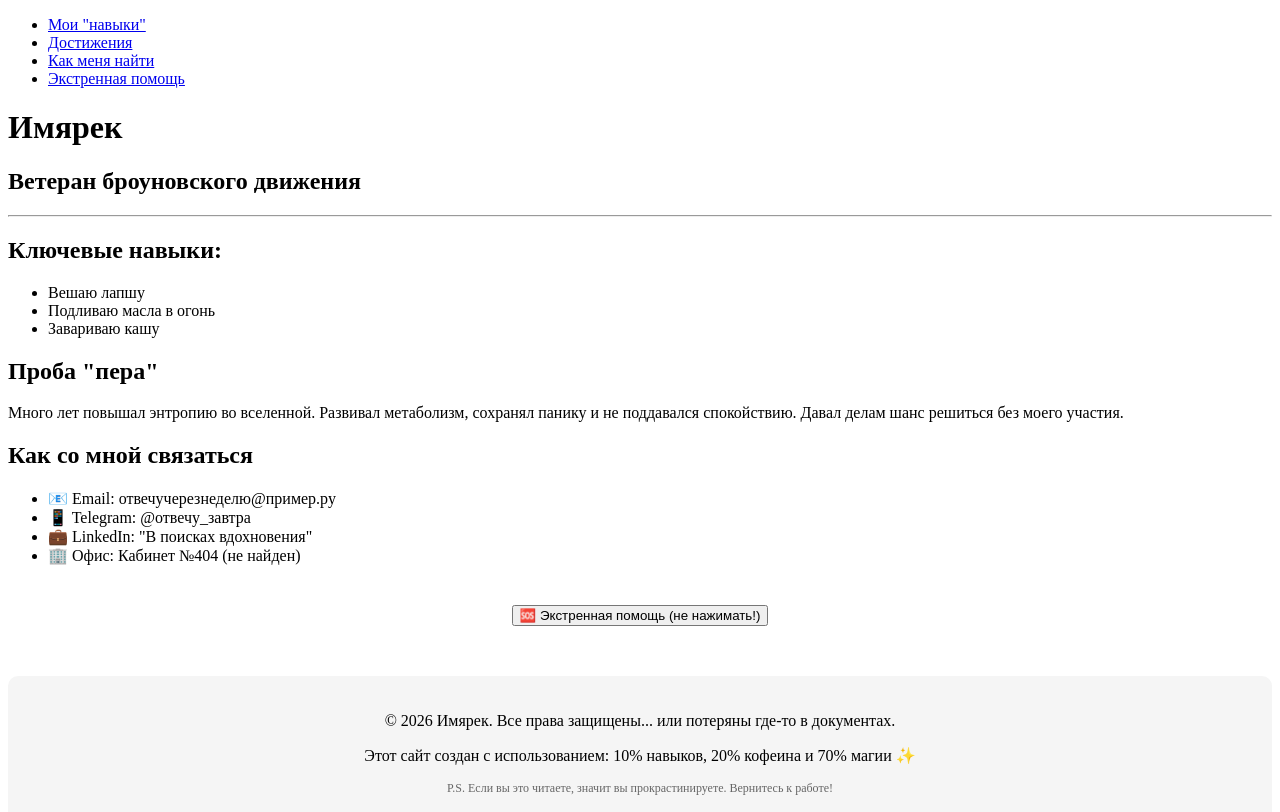
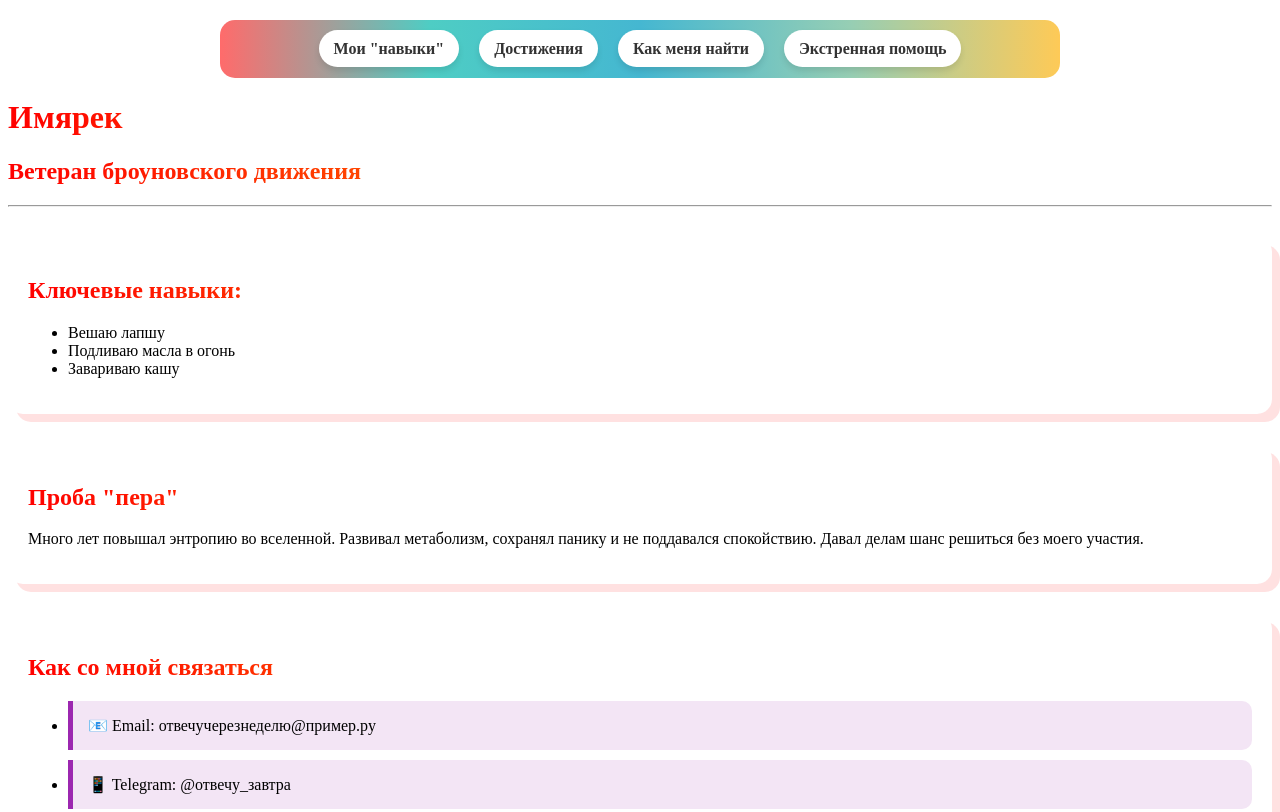
Before and after one commit to lytic11-web/lytic11-web.github.io, a plain HTML site: page index.html in a window 1280 px wide. Shown: the top 812 px of the page. Drawn offline with Linux system fonts and the light colour scheme.

Commit message:
Add files via upload

```diff
--- a/index.html
+++ b/index.html
@@ -4,9 +4,9 @@
     <meta charset="UTF-8">
     <meta name="viewport" content="width=device-width, initial-scale=1.0">
     <title>Document</title>
+    <link rel="stylesheet" href="style.css">
 </head>
 <body>
-<header>
 <header>
   <nav>
     <ul>
@@ -38,6 +38,8 @@
       Много лет повышал энтропию во вселенной. Развивал метаболизм,
       сохранял панику и не поддавался спокойствию. Давал делам шанс решиться без моего участия.
     </p>
+  </section>
+
   <section id="contacts">
     <h2>Как со мной связаться</h2>
     <ul>
@@ -47,6 +49,7 @@
       <li>🏢 Офис: Кабинет №404 (не найден)</li>
     </ul>
   </section>
+
   <div style="text-align: center; margin: 40px 0;">
     <button onclick="showEmergencyHelp()" class="cta-button">
       🆘 Экстренная помощь (не нажимать!)
@@ -67,6 +70,7 @@ function showEmergencyHelp() {
   }
   </script>
 </main>
+
 <footer style="text-align: center; margin-top: 50px; padding: 20px; background: #f5f5f5; border-radius: 10px;">
   <p>© 2026 Имярек. Все права защищены... или потеряны где-то в документах.</p>
   <p>Этот сайт создан с использованием: 10% навыков, 20% кофеина и 70% магии ✨</p>
```
Lines whose indentation alone changed are shown as unchanged.
